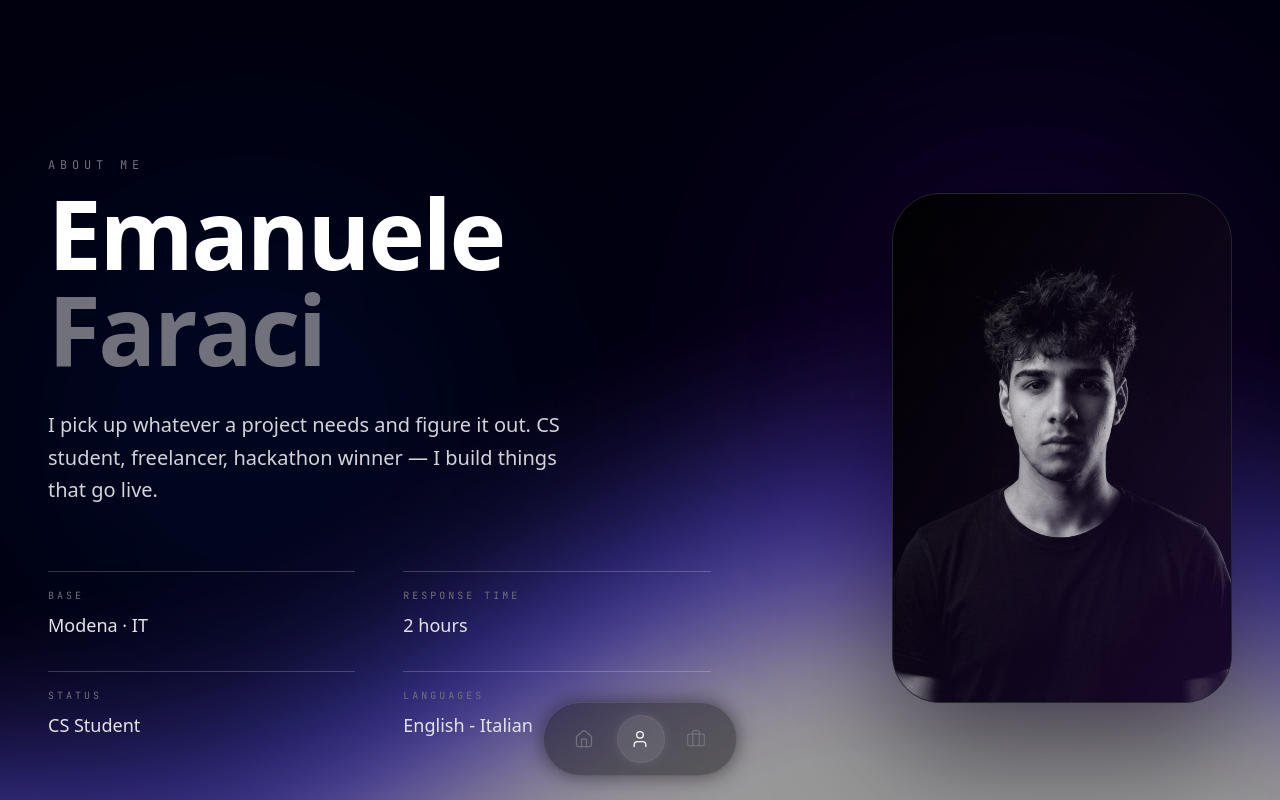
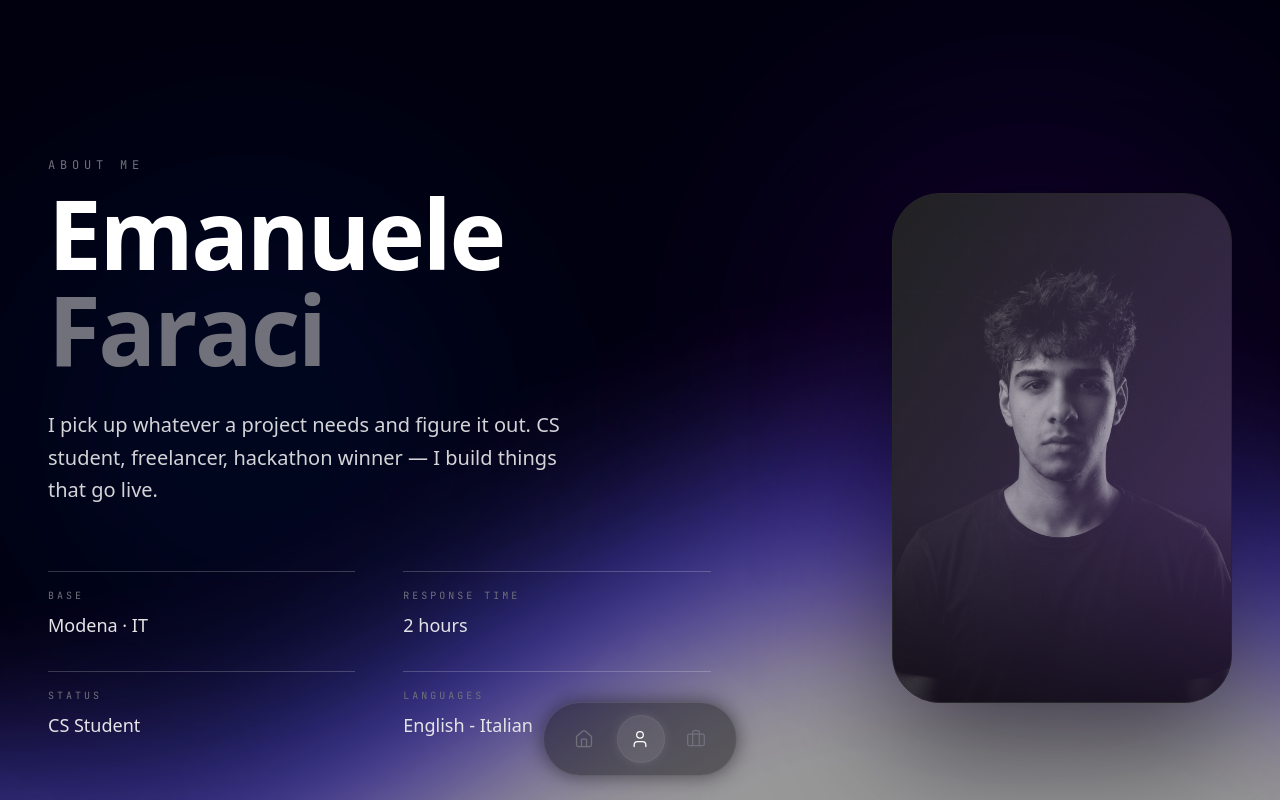
Before and after one commit to emqnuele/portfolio, a Next.js app: page /about in a window 1280 px wide. Shown: the top 800 px of the page. Built offline with nearby package versions, Linux system fonts and the light colour scheme.

Commit message:
soften about photo contrast and overlay

```diff
--- a/src/components/landing/about/AboutHeader.tsx
+++ b/src/components/landing/about/AboutHeader.tsx
@@ -51,12 +51,13 @@ export default function AboutHeader() {
                 {/* Mobile Image */}
                 <div className="lg:hidden flex justify-center">
                     <div className="relative w-[min(320px,85vw)] aspect-[3/4] rounded-[clamp(24px,5vw,40px)] overflow-hidden bg-zinc-900 border border-zinc-800 shadow-[0_40px_100px_rgba(4,0,15,0.55)]">
-                        <div className="absolute inset-0 bg-gradient-to-br from-[rgba(4,3,10,0.15)] to-[rgba(58,18,108,0.4)] mix-blend-screen pointer-events-none z-10" />
+                        <div className="absolute inset-0 bg-gradient-to-br from-[rgba(4,3,10,0.25)] to-[rgba(58,18,108,0.65)] mix-blend-screen pointer-events-none z-10" />
+                        <div className="absolute bottom-0 left-0 right-0 h-2/5 bg-gradient-to-t from-black/60 to-transparent pointer-events-none z-20" />
                         <Image
                             src={ABOUT_IMAGE_SRC}
                             alt="Emanuele Faraci"
                             fill
-                            className="object-cover saturate-0"
+                            className="object-cover saturate-0 contrast-[0.75] brightness-[0.85]"
                             priority
                         />
                     </div>
@@ -84,12 +85,13 @@ export default function AboutHeader() {
                 transition={{ duration: 0.9, delay: 0.4, ease: [0.22, 1, 0.36, 1] }}
             >
                 <div className="relative w-full max-w-[240px] md:max-w-[340px] aspect-[3/4.5] rounded-[32px] md:rounded-[48px] overflow-hidden bg-zinc-900 border border-zinc-800 shadow-[0_50px_120px_rgba(4,0,15,0.55)]">
-                    <div className="absolute inset-0 bg-gradient-to-br from-[rgba(4,3,10,0.15)] to-[rgba(58,18,108,0.4)] mix-blend-screen pointer-events-none z-10" />
+                    <div className="absolute inset-0 bg-gradient-to-br from-[rgba(4,3,10,0.25)] to-[rgba(58,18,108,0.65)] mix-blend-screen pointer-events-none z-10" />
+                    <div className="absolute bottom-0 left-0 right-0 h-2/5 bg-gradient-to-t from-black/60 to-transparent pointer-events-none z-20" />
                     <Image
                         src={ABOUT_IMAGE_SRC}
                         alt="Emanuele Faraci"
                         fill
-                        className="object-cover saturate-0"
+                        className="object-cover saturate-0 contrast-[0.75] brightness-[0.85]"
                         priority
                     />
                 </div>
```
